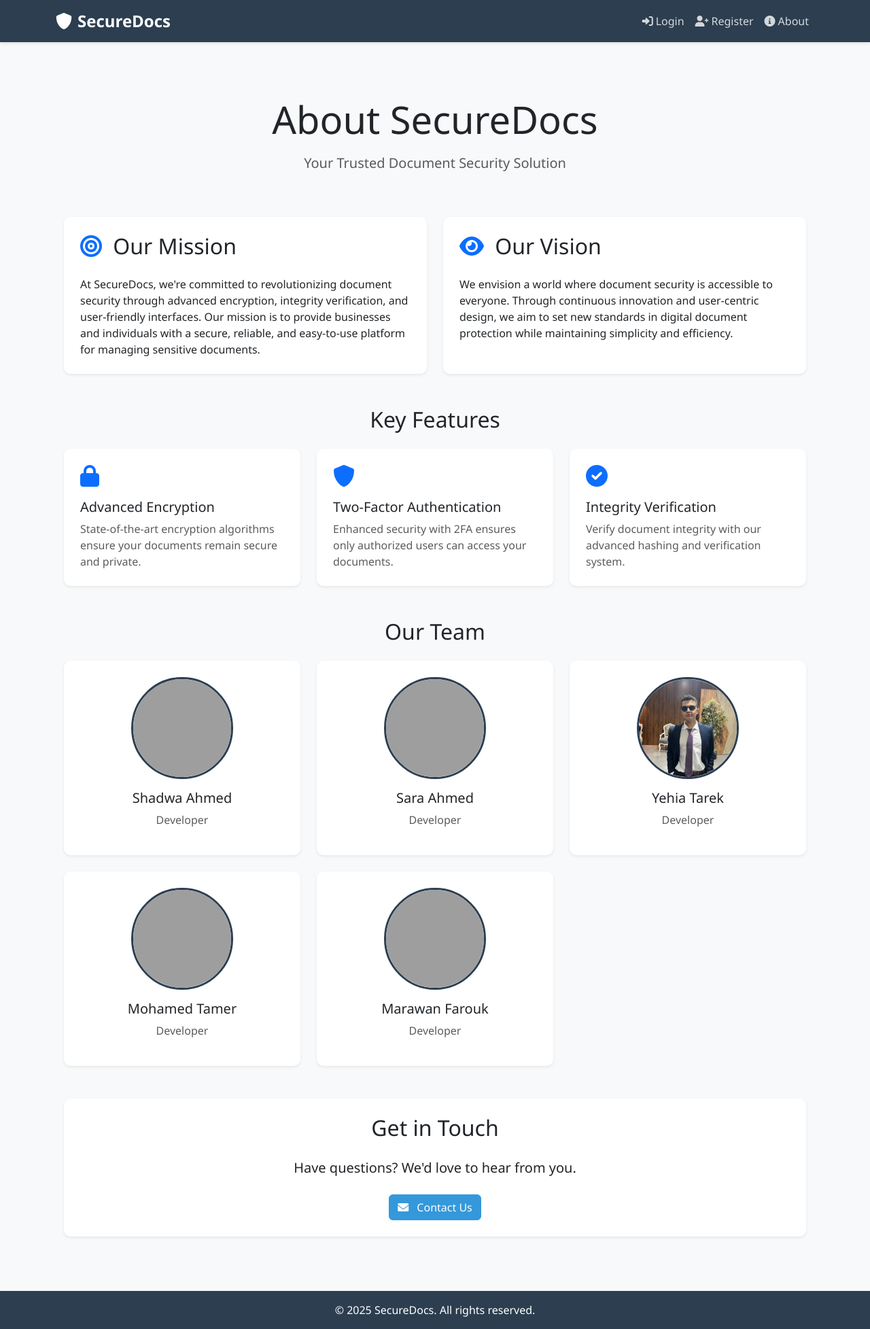
After one commit to Cyberwire666/DATA_INTEGRITY_FINAL_PROJECT, a Flask app: page /about in a window 1280 px wide. The commit adds this page. Shown: the whole page at 68% size. Run offline with Flask 3, Linux system fonts and the light colour scheme; some libraries are stand-ins or nearby versions; grey boxes are pictures that could not be loaded.

```diff
--- a/app.py
+++ b/app.py
@@ -106,7 +106,7 @@ def admin_required(f):
 def before_request():
     """Run before each request to check session validity"""
     if 'username' in session:
-        # Check if user still exists in database
+
         cur = mysql.connection.cursor()
         cur.execute("SELECT id FROM users WHERE username = %s", (session['username'],))
         if not cur.fetchone():
@@ -144,12 +144,7 @@ def register():
 
 @app.route('/qr/<username>')
 def qr_page(username):
-    return f'''
-        <h2>2FA Setup</h2>
-        <p>Scan this QR code with Google Authenticator or Authy:</p>
-        <img src="/qrcode/{username}" alt="QR Code"><br><br>
-        <a href="/login">Continue to Login</a>
-    '''
+    return render_template('qr_page.html', username=username)
 
 @app.route('/qrcode/<username>')
 def show_qr(username):
@@ -683,5 +678,75 @@ def logout():
     flash('You have been successfully logged out', 'success')
     return redirect(url_for('login'))
 
+@app.route('/about')
+def about():
+    return render_template('about.html')
+
+@app.route('/edit-profile', methods=['GET', 'POST'])
+@login_required
+def edit_profile():
+    if request.method == 'POST':
+        try:
+            new_username = request.form['username']
+            current_password = request.form['current_password']
+
+            # Verify current password
+            cur = mysql.connection.cursor()
+            cur.execute("SELECT password FROM users WHERE username = %s", (session['username'],))
+            user = cur.fetchone()
+
+            if not user or not bcrypt.check_password_hash(user[0], current_password):
+                flash('Current password is incorrect', 'danger')
+                return redirect(url_for('edit_profile'))
+
+            # Check if new username is already taken
+            if new_username != session['username']:
+                cur.execute("SELECT id FROM users WHERE username = %s", (new_username,))
+                if cur.fetchone():
+                    flash('Username is already taken', 'danger')
+                    return redirect(url_for('edit_profile'))
+
+            # Handle photo upload
+            if 'photo' in request.files:
+                photo = request.files['photo']
+                if photo.filename != '':
+                    if allowed_file(photo.filename):
+                        # Save the new photo
+                        filename = secure_filename(new_username + '.jpg')
+                        photo_path = os.path.join('static/profile_photos', filename)
+                        photo.save(photo_path)
+
+                        # Delete old photo if it exists
+                        old_photo = os.path.join('static/profile_photos', session['username'] + '.jpg')
+                        if os.path.exists(old_photo):
+                            os.remove(old_photo)
+                    else:
+                        flash('Invalid file type. Please upload an image.', 'danger')
+                        return redirect(url_for('edit_profile'))
+
+            # Update username in database
+            cur.execute("UPDATE users SET username = %s WHERE username = %s",
+                       (new_username, session['username']))
+            mysql.connection.commit()
+
+            # Update session
+            session['username'] = new_username
+
+            # Log the action
+            log_action(new_username, 'profile_update', 'Updated profile information')
+
+            flash('Profile updated successfully', 'success')
+            return redirect(url_for('home'))
+
+        except Exception as e:
+            app.logger.error(f"Error updating profile: {str(e)}")
+            app.logger.error(f"Error details: {traceback.format_exc()}")
+            flash('An error occurred while updating your profile', 'danger')
+            return redirect(url_for('edit_profile'))
+        finally:
+            cur.close()
+
+    return render_template('edit_profile.html')
+
 if __name__ == '__main__':
     app.run(debug=True)
--- /dev/null
+++ b/templates/about.html
@@ -0,0 +1,201 @@
+{% extends "base.html" %}
+
+{% block title %}About Us - SecureDocs{% endblock %}
+
+{% block extra_css %}
+<style>
+    .team-photo {
+        width: 150px;
+        height: 150px;
+        border-radius: 50%;
+        object-fit: cover;
+        border: 3px solid var(--primary-color);
+        margin-bottom: 1rem;
+    }
+    .team-card {
+        transition: transform 0.3s ease;
+    }
+    .team-card:hover {
+        transform: translateY(-5px);
+    }
+</style>
+{% endblock %}
+
+{% block content %}
+<div class="container py-5">
+    <!-- Hero Section -->
+    <div class="row mb-5">
+        <div class="col-12 text-center">
+            <h1 class="display-4 mb-3">About SecureDocs</h1>
+            <p class="lead text-muted">Your Trusted Document Security Solution</p>
+        </div>
+    </div>
+
+    <!-- Mission Section -->
+    <div class="row mb-5">
+        <div class="col-md-6">
+            <div class="card h-100 border-0 shadow-sm">
+                <div class="card-body p-4">
+                    <h2 class="card-title mb-4">
+                        <i class="fas fa-bullseye text-primary me-2"></i>
+                        Our Mission
+                    </h2>
+                    <p class="card-text">
+                        At SecureDocs, we're committed to revolutionizing document security through advanced encryption,
+                        integrity verification, and user-friendly interfaces. Our mission is to provide businesses and
+                        individuals with a secure, reliable, and easy-to-use platform for managing sensitive documents.
+                    </p>
+                </div>
+            </div>
+        </div>
+        <div class="col-md-6">
+            <div class="card h-100 border-0 shadow-sm">
+                <div class="card-body p-4">
+                    <h2 class="card-title mb-4">
+                        <i class="fas fa-eye text-primary me-2"></i>
+                        Our Vision
+                    </h2>
+                    <p class="card-text">
+                        We envision a world where document security is accessible to everyone. Through continuous
+                        innovation and user-centric design, we aim to set new standards in digital document protection
+                        while maintaining simplicity and efficiency.
+                    </p>
+                </div>
+            </div>
+        </div>
+    </div>
+
+    <!-- Features Section -->
+    <div class="row mb-5">
+        <div class="col-12">
+            <h2 class="text-center mb-4">Key Features</h2>
+            <div class="row g-4">
+                <div class="col-md-4">
+                    <div class="card h-100 border-0 shadow-sm">
+                        <div class="card-body p-4">
+                            <div class="feature-icon mb-3">
+                                <i class="fas fa-lock fa-2x text-primary"></i>
+                            </div>
+                            <h3 class="h5">Advanced Encryption</h3>
+                            <p class="card-text text-muted">
+                                State-of-the-art encryption algorithms ensure your documents remain secure and private.
+                            </p>
+                        </div>
+                    </div>
+                </div>
+                <div class="col-md-4">
+                    <div class="card h-100 border-0 shadow-sm">
+                        <div class="card-body p-4">
+                            <div class="feature-icon mb-3">
+                                <i class="fas fa-shield-alt fa-2x text-primary"></i>
+                            </div>
+                            <h3 class="h5">Two-Factor Authentication</h3>
+                            <p class="card-text text-muted">
+                                Enhanced security with 2FA ensures only authorized users can access your documents.
+                            </p>
+                        </div>
+                    </div>
+                </div>
+                <div class="col-md-4">
+                    <div class="card h-100 border-0 shadow-sm">
+                        <div class="card-body p-4">
+                            <div class="feature-icon mb-3">
+                                <i class="fas fa-check-circle fa-2x text-primary"></i>
+                            </div>
+                            <h3 class="h5">Integrity Verification</h3>
+                            <p class="card-text text-muted">
+                                Verify document integrity with our advanced hashing and verification system.
+                            </p>
+                        </div>
+                    </div>
+                </div>
+            </div>
+        </div>
+    </div>
+
+    <!-- Team Section -->
+    <div class="row mb-5">
+        <div class="col-12">
+            <h2 class="text-center mb-4">Our Team</h2>
+            <div class="row g-4">
+                <div class="col-md-4">
+                    <div class="card border-0 shadow-sm team-card">
+                        <div class="card-body text-center p-4">
+                            <img src="{{ url_for('static', filename='team_photos/shadwa.jpg') }}"
+                                 alt="Shadwa Ahmed"
+                                 class="team-photo"
+                                 onerror="this.src='{{ url_for('static', filename='team_photos/default.jpg') }}'">
+                            <h3 class="h5">Shadwa Ahmed</h3>
+                            <p class="text-muted">Developer</p>
+                        </div>
+                    </div>
+                </div>
+                <div class="col-md-4">
+                    <div class="card border-0 shadow-sm team-card">
+                        <div class="card-body text-center p-4">
+                            <img src="{{ url_for('static', filename='team_photos/sara.jpg') }}"
+                                 alt="Sara Ahmed"
+                                 class="team-photo"
+                                 onerror="this.src='{{ url_for('static', filename='team_photos/default.jpg') }}'">
+                            <h3 class="h5">Sara Ahmed</h3>
+                            <p class="text-muted">Developer</p>
+                        </div>
+                    </div>
+                </div>
+                <div class="col-md-4">
+                    <div class="card border-0 shadow-sm team-card">
+                        <div class="card-body text-center p-4">
+                            <img src="{{ url_for('static', filename='team_photos/yehia.jpg') }}"
+                                 alt="Yehia Tarek"
+                                 class="team-photo"
+                                 onerror="this.src='{{ url_for('static', filename='team_photos/default.jpg') }}'">
+                            <h3 class="h5">Yehia Tarek</h3>
+                            <p class="text-muted">Developer</p>
+                        </div>
+                    </div>
+                </div>
+                <div class="col-md-4">
+                    <div class="card border-0 shadow-sm team-card">
+                        <div class="card-body text-center p-4">
+                            <img src="{{ url_for('static', filename='team_photos/mohamed.jpg') }}"
+                                 alt="Mohamed Tamer"
+                                 class="team-photo"
+                                 onerror="this.src='{{ url_for('static', filename='team_photos/default.jpg') }}'">
+                            <h3 class="h5">Mohamed Tamer</h3>
+                            <p class="text-muted">Developer</p>
+                        </div>
+                    </div>
+                </div>
+                <div class="col-md-4">
+                    <div class="card border-0 shadow-sm team-card">
+                        <div class="card-body text-center p-4">
+                            <img src="{{ url_for('static', filename='team_photos/marawan.jpg') }}"
+                                 alt="Marawan Farouk"
+                                 class="team-photo"
+                                 onerror="this.src='{{ url_for('static', filename='team_photos/default.jpg') }}'">
+                            <h3 class="h5">Marawan Farouk</h3>
+                            <p class="text-muted">Developer</p>
+                        </div>
+                    </div>
+                </div>
+            </div>
+        </div>
+    </div>
+
+    <!-- Contact Section -->
+    <div class="row">
+        <div class="col-12">
+            <div class="card border-0 shadow-sm">
+                <div class="card-body p-4 text-center">
+                    <h2 class="mb-4">Get in Touch</h2>
+                    <p class="lead mb-4">Have questions? We'd love to hear from you.</p>
+                    <a href="mailto:contact@securedocs.com" class="btn btn-primary">
+                        <i class="fas fa-envelope me-2"></i>
+                        Contact Us
+                    </a>
+                </div>
+            </div>
+        </div>
+    </div>
+</div>
+{% endblock %}
--- a/templates/base.html
+++ b/templates/base.html
@@ -160,6 +160,11 @@
                             </li>
                         {% endif %}
                         <li class="nav-item">
+                            <a class="nav-link" href="/edit-profile">
+                                <i class="fas fa-user-edit me-1"></i>Edit Profile
+                            </a>
+                        </li>
+                        <li class="nav-item">
                             <a class="nav-link" href="/logout">
                                 <i class="fas fa-sign-out-alt me-1"></i>Logout
                             </a>
@@ -176,6 +181,11 @@
                             </a>
                         </li>
                     {% endif %}
+                    <li class="nav-item">
+                        <a class="nav-link" href="/about">
+                            <i class="fas fa-info-circle me-1"></i>About
+                        </a>
+                    </li>
                 </ul>
             </div>
         </div>
```
Also changed, not shown: templates/edit_profile.html (added, +108 -0 lines), templates/qr_page.html (added, +50 -0 lines), static/team_photos/yehia.jpg (added), 1 other file.
